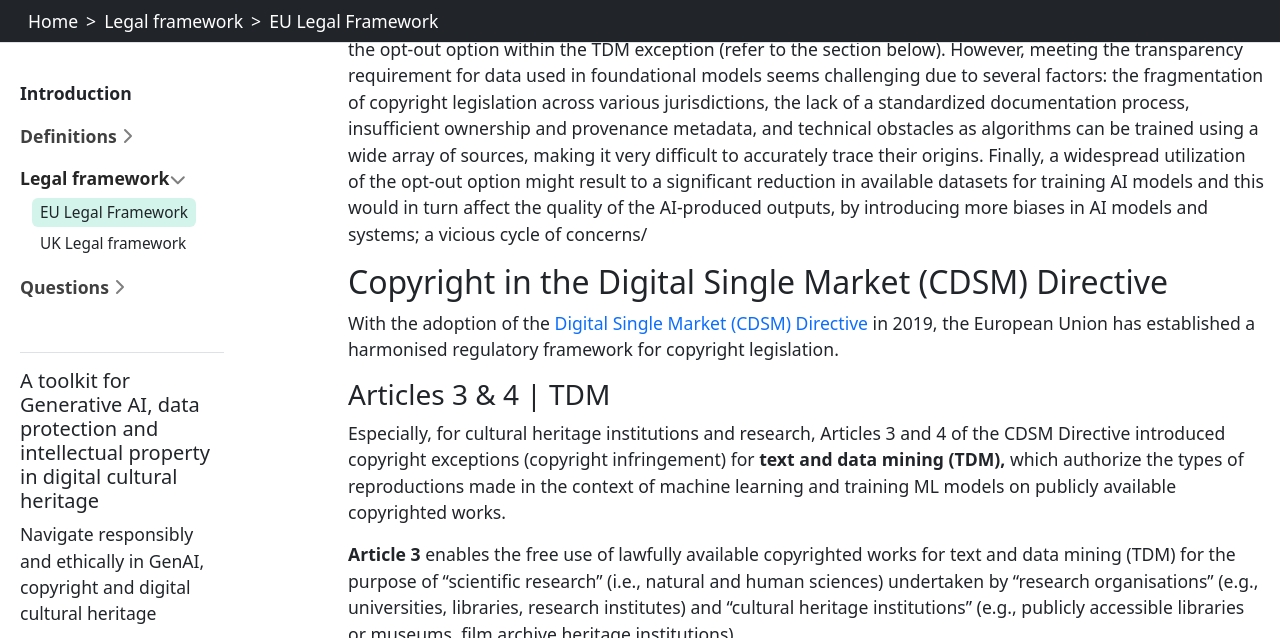
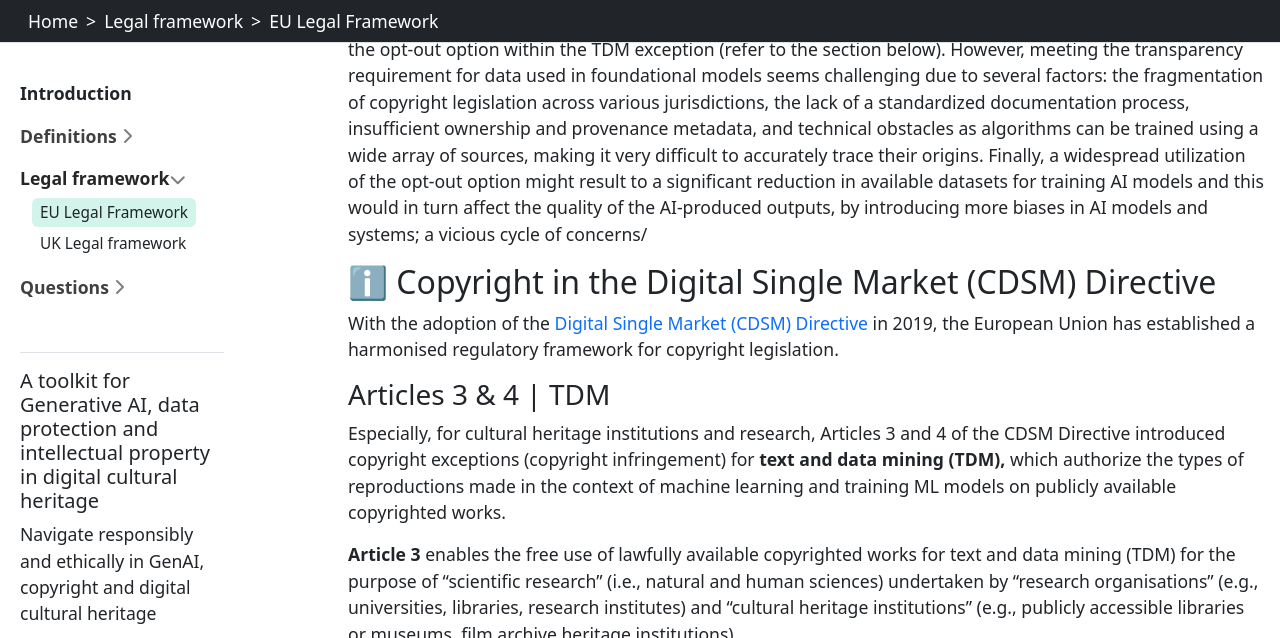
Before and after one commit to SAS-DHRH/genai-cch-toolkit, a Jekyll site: the page built from content/copyright_legislation/EU_law.md, in a window 1280 px wide and 900 px high, scrolled down 2249 px, cut to the strip 0-638 px from the top of the window. Built offline with Jekyll 4.4.1, drawn with Linux system fonts in a browser that asks for light colours.

Commit message:
Update EU_law.md

```diff
--- a/content/copyright_legislation/EU_law.md
+++ b/content/copyright_legislation/EU_law.md
@@ -62,7 +62,7 @@ The most important point is the amendment 399 to Art. 28  para. 4, lett. c) that
 
 The transparency provision (see above) and this amendment seem to facilitate rightsholders in better utilizing the opt-out option within the TDM exception (refer to the section below). However, meeting the transparency requirement for data used in foundational models seems challenging due to several factors: the fragmentation of copyright legislation across various jurisdictions, the lack of a standardized documentation process, insufficient ownership and provenance metadata, and technical obstacles as algorithms can be trained using a wide array of sources, making it very difficult to accurately trace their origins. Finally, a widespread utilization of the opt-out option might result to a significant reduction in available datasets for training AI models and this would in turn affect the quality of the AI-produced outputs, by introducing more biases in AI models and systems; a vicious cycle of concerns/
 
-## Copyright in the Digital Single Market (CDSM) Directive
+## ℹ️ Copyright in the Digital Single Market (CDSM) Directive
 
 With the adoption of the [Digital Single Market (CDSM) Directive](https://eur-lex.europa.eu/legal-content/EN/TXT/HTML/?uri=CELEX:32019L0790&qid=1694796443581) in 2019, the European Union has established a harmonised regulatory framework for copyright legislation.
 
```
